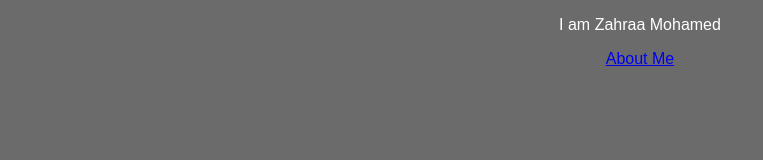
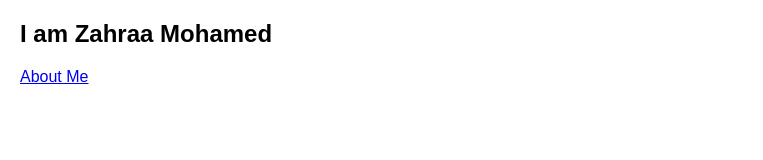
Before and after one commit to ZahraaMohd-c/express-lab, a website: page views/index.html in a window 1280 px wide. Shown: the whole page, without its empty margins (0-763 px from the left). Drawn offline with Linux system fonts and the light colour scheme.

Commit message:
style update

```diff
--- a/public/style.css
+++ b/public/style.css
@@ -1,8 +1,10 @@
 body{
-    background-color: rgb(108, 107, 107);
-    color: white;
+    color: black;
     font-family: Arial, sans-serif;
-    margin: 0;
-    text-align: center;
+    margin: 20px;
 
 }
+p{
+    color: rgb(1, 1, 74);
+
+}
--- a/views/index.html
+++ b/views/index.html
@@ -9,7 +9,7 @@
 </head>
 
 <body>
-    <p>I am Zahraa Mohamed </p>
+    <h2>I am Zahraa Mohamed</h2>
     <a href="/about">About Me</a>
 
 </body>
```
